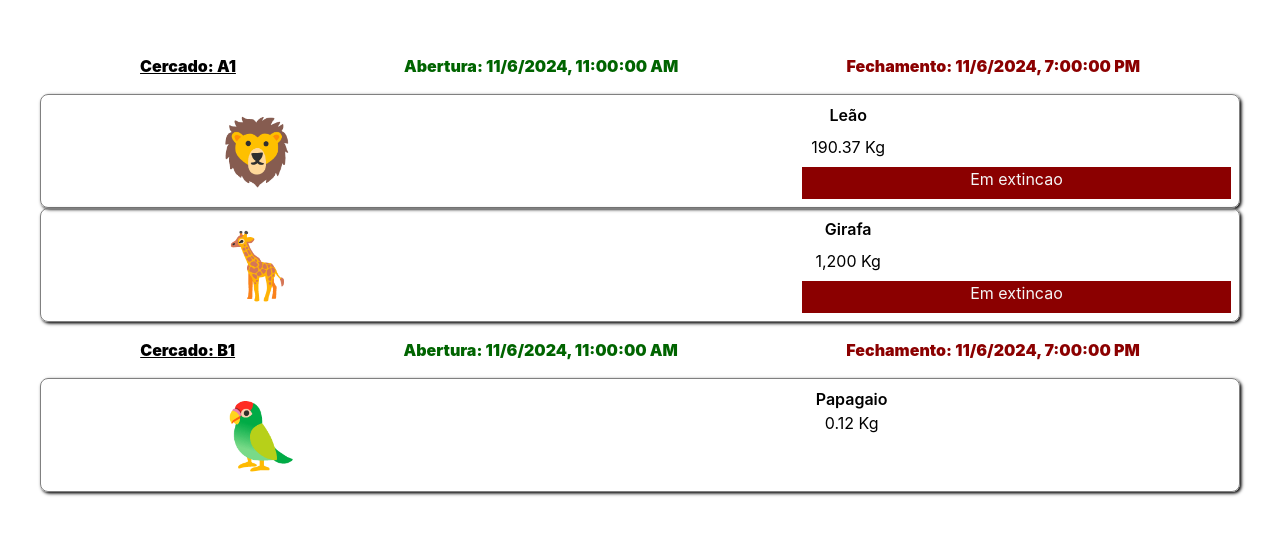
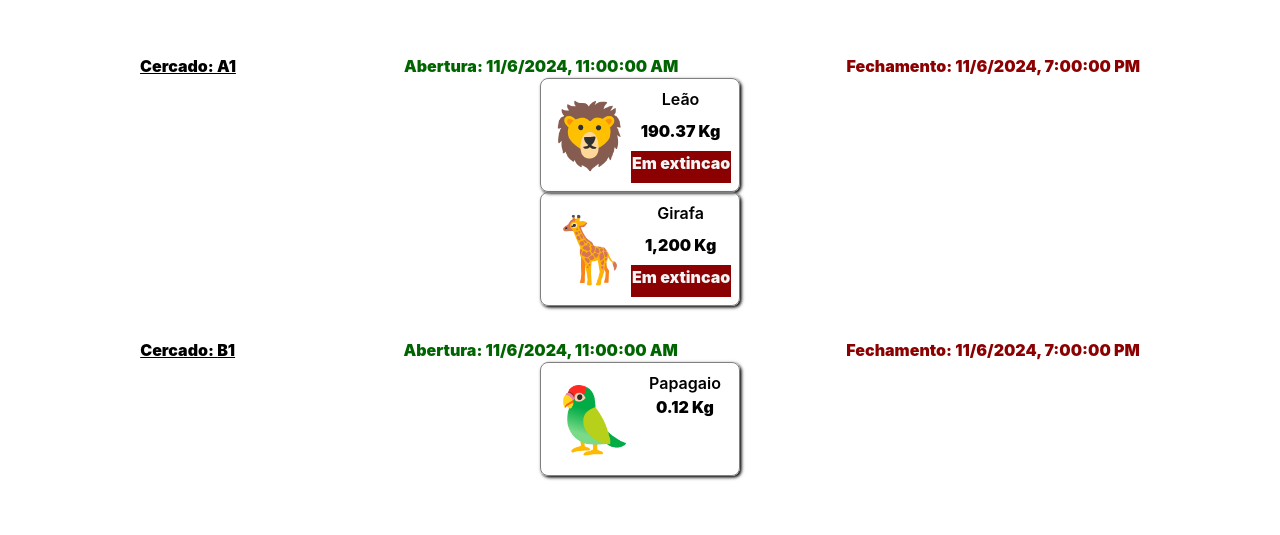
Before and after one commit to ufjf-dcc207/ufjf-dcc207-2024-3-a-atv03-C9BrenoFR, a React (Vite) app: page / in a window 1280 px wide. Shown: the part 135-670 px from the top of the page. Built offline with nearby package versions, Linux system fonts and the light colour scheme.

Commit message:
Coloca Animal dentro de exibição

```diff
--- a/src/App.tsx
+++ b/src/App.tsx
@@ -9,13 +9,15 @@ function App() {
       <Exibicao inicio={new Date("2024-11-06T08:00:00.000-03:00")}
       fim={new Date("2024-11-06T16:00:00.000-03:00")}
       local='A1'
-      />
+      >
       <Animal icone='🦁' nome='Leão' peso={190.37} extincao />
       <Animal icone='🦒' nome='Girafa' peso={1200} extincao />
+      </Exibicao>
       <Exibicao inicio={new Date("2024-11-06T08:00:00.000-03:00")}
       fim={new Date("2024-11-06T16:00:00.000-03:00")}
-      local='B1'/>
+      local='B1'>
       <Animal icone='🦜' nome='Papagaio' peso={0.120} extincao={false} />
+      </Exibicao>
     </div>
   )
 }
--- a/src/exibicao.css
+++ b/src/exibicao.css
@@ -2,7 +2,9 @@
     font-weight: 900;
     padding: 1em;
     display: grid;
-    grid-template-areas: "local inicio fim";
+    grid-template-areas:
+    "local inicio fim"
+    "animais animais animais";
     place-items: center;
 
     .inicio {
@@ -19,4 +21,10 @@
         text-decoration: underline;
         grid-area: local;
     }
+
+    .animais{
+        grid-area: animais;
+        display: grid;
+        grid-template-columns: repeat(auto-fit, minmax(200px, 1fr));
+    }
 }
--- a/src/exibicao.tsx
+++ b/src/exibicao.tsx
@@ -4,14 +4,18 @@ interface exibicaoProps{
     inicio: Date,
     fim: Date,
     local: string
+    children: React.ReactNode
 }
 
-export default function Exibicao({inicio, fim, local}: exibicaoProps){
+export default function Exibicao({inicio, fim, local, children}: exibicaoProps){
     return (
     <div className="exibicao">
         <div className="inicio">Abertura: {inicio.toLocaleString()}</div>
         <div className="fim">Fechamento: {fim.toLocaleString()}</div>
         <div className="local">Cercado: {local}</div>
+        <div className="animais">
+            {children}
+        </div>
     </div>
 )
 }
```
